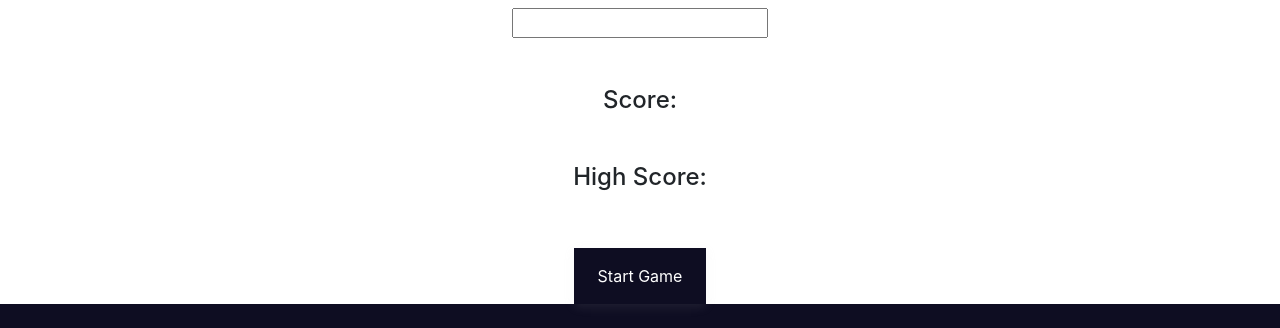
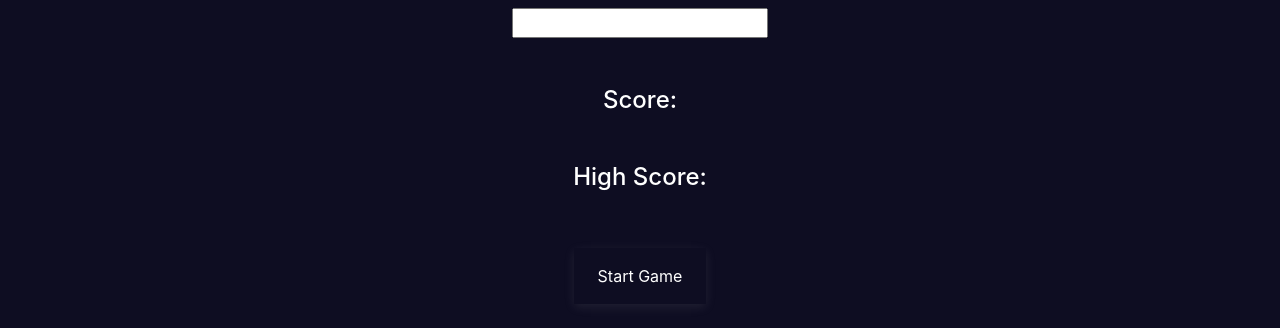
Before and after one commit to memopussle/10secondgamemath, a plain HTML site: page index.html in a window 1280 px wide. Shown: the part 472-800 px from the top of the page. Drawn offline with nearby package versions, Linux system fonts and the light colour scheme.

Commit message:
fix up bg color

```diff
--- a/style.css
+++ b/style.css
@@ -1,5 +1,5 @@
-html {
-  background-color: rgb(14, 13, 34);
+body {
+  background-color: rgb(14, 13, 34) !important;
   color: white;
 }
 
```
